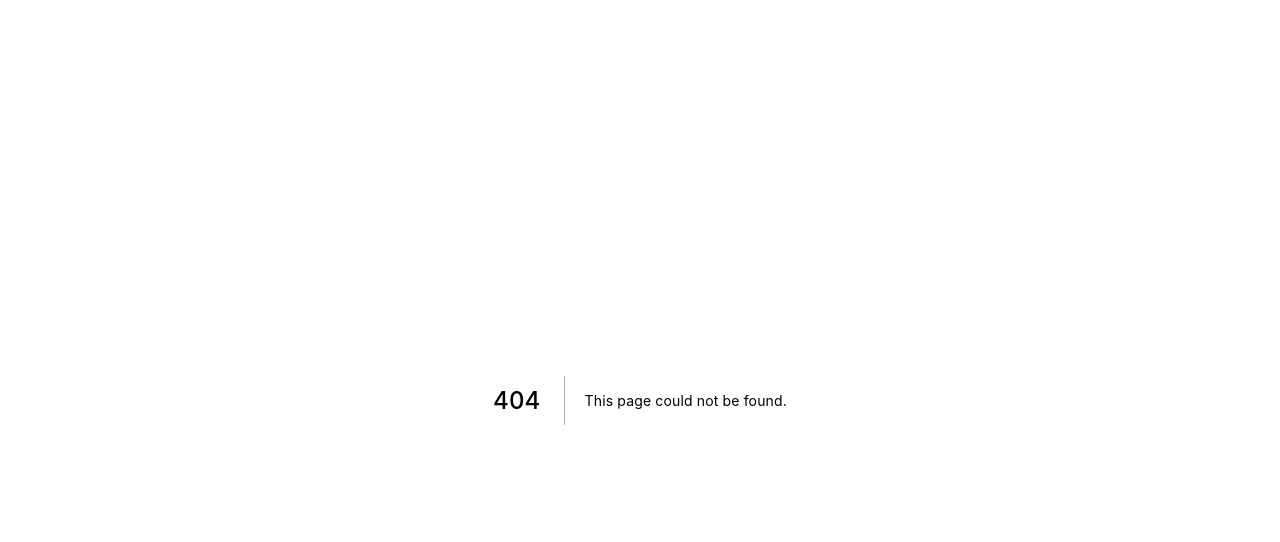
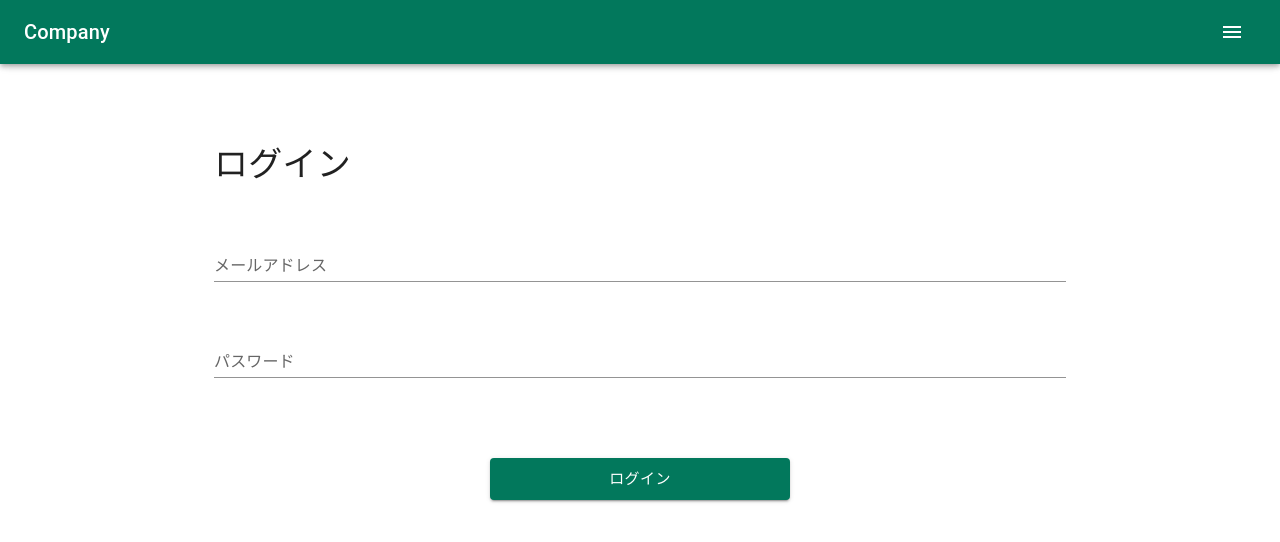
Before and after one commit to kdntiaoao/contact-form, a Next.js app: page /admin/login in a window 1280 px wide. Before the commit this address had no page. Shown: the top 542 px of the page. Built offline with nearby package versions, Linux system fonts and the light colour scheme.

Commit message:
add login page

```diff
--- a/src/components/organisms/containers/HeaderContainer/index.tsx
+++ b/src/components/organisms/containers/HeaderContainer/index.tsx
@@ -20,6 +20,7 @@ export const HeaderContainer = memo(() => {
       // { text: '採用情報', url: '/recruit' },
       { text: 'お問い合わせ', url: '/contact' },
     ],
+    [{ text: 'ログイン', url: '/admin/login' }],
   ]
 
   if (admin) {
--- /dev/null
+++ b/src/pages/admin/login.tsx
@@ -0,0 +1,107 @@
+import { memo, useCallback } from 'react'
+
+import { Box, Button, Container, Stack, TextField, Typography, useMediaQuery, useTheme } from '@mui/material'
+import { Controller, SubmitHandler, useForm } from 'react-hook-form'
+
+import { DefaultLayout } from 'components/template/DefaultLayout'
+
+type FormInputs = {
+  email: string
+  password: string
+}
+
+// eslint-disable-next-line react/display-name
+const LoginPage = memo(() => {
+  const {
+    handleSubmit,
+    control,
+    formState: { errors, isSubmitting, isSubmitSuccessful },
+  } = useForm<FormInputs>({
+    mode: 'onBlur',
+    defaultValues: {
+      email: '',
+      password: '',
+    },
+  })
+  const theme = useTheme()
+  const matches = useMediaQuery(theme.breakpoints.up('sm'))
+
+  const onSubmit: SubmitHandler<FormInputs> = useCallback((data) => {
+    console.log('submit : ', data)
+  }, [])
+
+  return (
+    <DefaultLayout>
+      <Container maxWidth="md">
+        <Box py={{ xs: 6, sm: 10 }}>
+          <Box>
+            <Typography variant={matches ? 'h4' : 'h5'} component="h1">
+              ログイン
+            </Typography>
+          </Box>
+
+          <Stack
+            component="form"
+            noValidate
+            autoComplete="off"
+            onSubmit={handleSubmit(onSubmit)}
+            mt={{ xs: 4, sm: 6 }}
+            spacing={6}
+          >
+            <Controller
+              name="email"
+              control={control}
+              rules={{
+                required: '入力してください',
+              }}
+              render={({ field }) => (
+                <TextField
+                  {...field}
+                  type="email"
+                  label="メールアドレス"
+                  variant="standard"
+                  error={!!errors.email}
+                  helperText={errors?.email?.message}
+                  fullWidth
+                />
+              )}
+            />
+            <Controller
+              name="password"
+              control={control}
+              rules={{
+                required: '入力してください',
+              }}
+              render={({ field }) => (
+                <TextField
+                  {...field}
+                  type="password"
+                  autoComplete="current-password"
+                  label="パスワード"
+                  variant="standard"
+                  error={!!errors.password}
+                  helperText={errors?.password?.message}
+                  fullWidth
+                />
+              )}
+            />
+
+            <Box sx={{ width: 300, pt: { xs: 2, sm: 4 }, alignSelf: 'center' }}>
+              <Button
+                type="submit"
+                variant="contained"
+                size="large"
+                disabled={isSubmitting || isSubmitSuccessful}
+                fullWidth
+              >
+                ログイン
+              </Button>
+            </Box>
+          </Stack>
+        </Box>
+      </Container>
+    </DefaultLayout>
+  )
+})
+
+export default LoginPage
```
